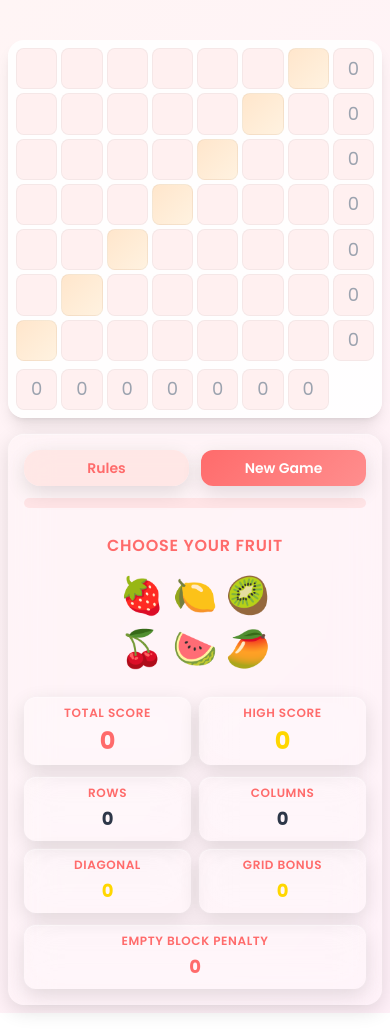
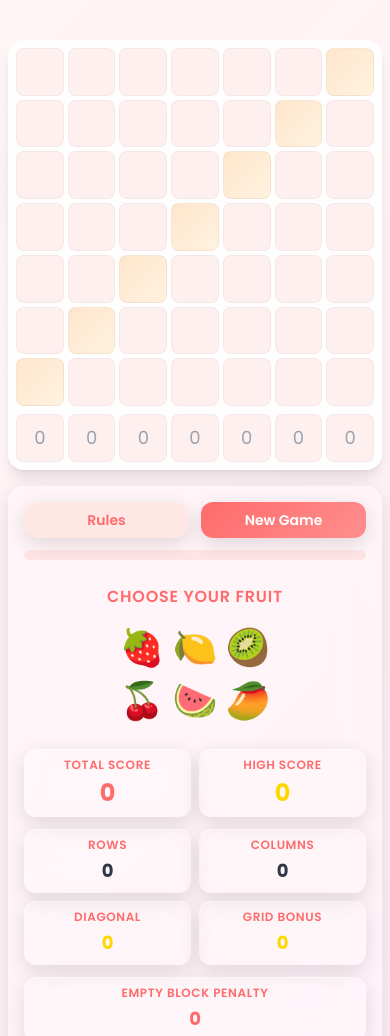
Before and after one commit to abhimanyulodha/Fruit-Flush, a plain HTML site: page index.html in a window 390 px wide. Shown: the top 1036 px of the page. Before the commit the page ends 1013 px from the top, so only its background shows below. Drawn offline with nearby package versions, Linux system fonts and the light colour scheme.

Commit message:
Update index.html

```diff
--- a/index.html
+++ b/index.html
@@ -115,8 +115,8 @@
             display: flex;
             align-items: center;
             justify-content: center;
-            /* Increased fruit size slightly */
-            font-size: clamp(1.2rem, 5.5vw, 2.75rem);
+            /* FINAL CHANGE: Increased fruit size */
+            font-size: clamp(1.5rem, 6.5vw, 3rem);
             transition: all 0.3s cubic-bezier(0.4, 0, 0.2, 1);
             background: rgba(255, 255, 255, 0.95);
             border: 1px solid rgba(0, 0, 0, 0.04);
@@ -293,10 +293,10 @@
     <main id="game-container" class="w-full max-w-5xl mx-auto flex flex-col lg:flex-row gap-4 lg:gap-6 items-center lg:items-stretch pt-8 lg:pt-16">
         <div class="w-full lg:w-2/3">
             <div id="game-board-container" class="p-2 lg:p-6 rounded-card shadow-lg h-full">
-                <div class="grid grid-cols-8 gap-1 lg:gap-3 h-full">
-                    <div id="game-board" class="col-span-7 fruit-grid grid-cols-7 gap-1 lg:gap-2"></div>
-                    <div id="row-scores-display" class="col-span-1 fruit-grid grid-rows-7 gap-1 lg:gap-2"></div>
-                    <div id="col-scores-display" class="col-span-7 fruit-grid grid-cols-7 mt-1 lg:mt-0 gap-1 lg:gap-2"></div>
+                <div class="grid lg:grid-cols-8 gap-1 lg:gap-3 h-full">
+                    <div id="game-board" class="col-span-full lg:col-span-7 fruit-grid grid-cols-7 gap-1 lg:gap-2"></div>
+                    <div id="row-scores-display" class="hidden lg:grid col-span-1 fruit-grid grid-rows-7 gap-1 lg:gap-2"></div>
+                    <div id="col-scores-display" class="col-span-full lg:col-span-7 fruit-grid grid-cols-7 mt-1 lg:mt-0 gap-1 lg:gap-2"></div>
 
                     <div class="hidden lg:flex items-center justify-center">
                         <span class="text-4xl font-bold" style="font-family: 'Pacifico', cursive; color: var(--accent);">
```
